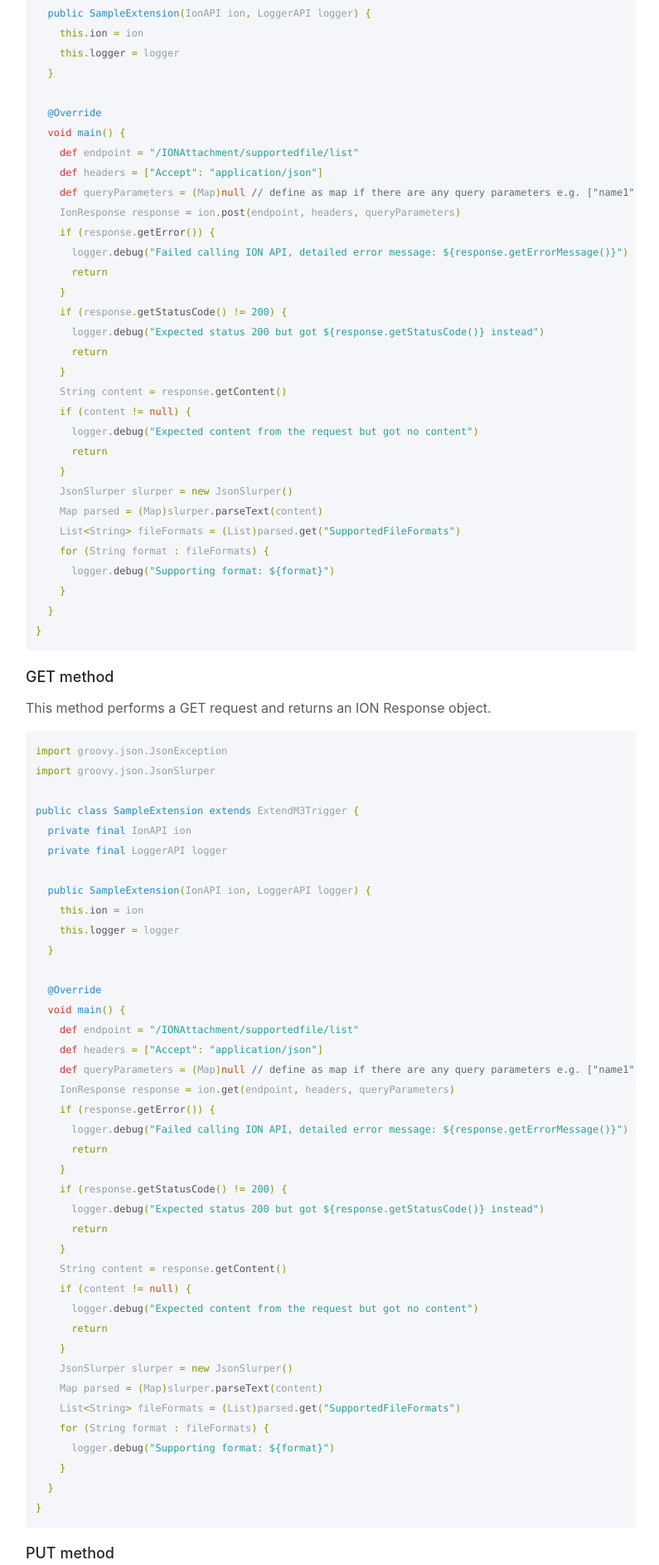
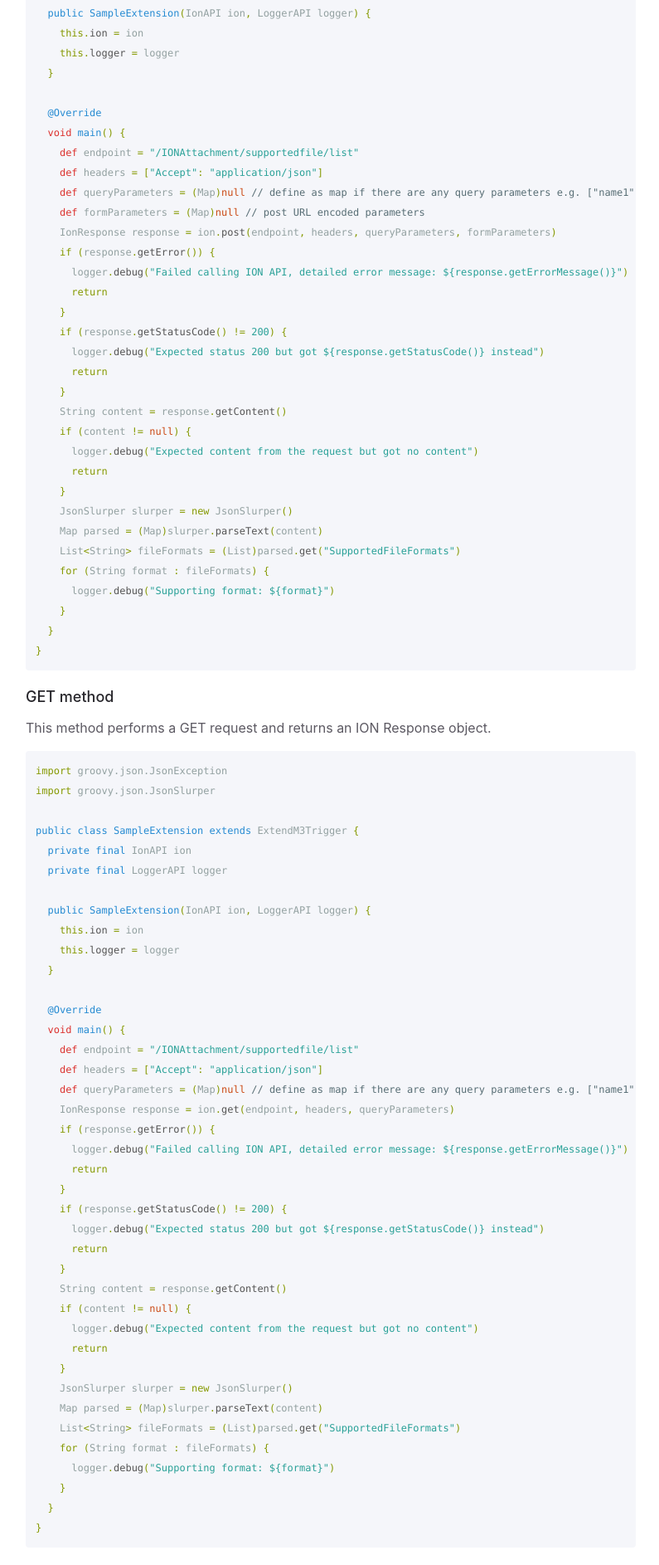
Before and after one commit to infor-cloud/xtendm3, a Jekyll site: the page built from docs/documentation/api-specification/ion-api.md, in a window 1280 px wide. Shown: the part 1070-2956 px from the top of the page at 83% size, without its empty margins (373-1168 px from the left). Built offline with Jekyll 4.4.1, drawn with Linux system fonts in a browser that asks for light colours; some of the changed text lies outside the part shown.

Commit message:
Edited method parameters(formParameter) for POST and PUT methods

```diff
--- a/docs/documentation/api-specification/ion-api.md
+++ b/docs/documentation/api-specification/ion-api.md
@@ -48,7 +48,8 @@ public class SampleExtension extends ExtendM3Trigger {
     def endpoint = "/IONAttachment/supportedfile/list"
     def headers = ["Accept": "application/json"]
     def queryParameters = (Map)null // define as map if there are any query parameters e.g. ["name1": "value1", "name2": "value2"]
-    IonResponse response = ion.post(endpoint, headers, queryParameters)
+    def formParameters = (Map)null // post URL encoded parameters
+    IonResponse response = ion.post(endpoint, headers, queryParameters, formParameters)
     if (response.getError()) {
       logger.debug("Failed calling ION API, detailed error message: ${response.getErrorMessage()}")
       return
@@ -136,7 +137,8 @@ public class SampleExtension extends ExtendM3Trigger {
     def endpoint = "/IONAttachment/supportedfile/list"
     def headers = ["Accept": "application/json"]
     def queryParameters = (Map)null // define as map if there are any query parameters e.g. ["name1": "value1", "name2": "value2"]
-    IonResponse response = ion.put(endpoint, headers, queryParameters)
+    def formParameters = (Map)null //
+    IonResponse response = ion.put(endpoint, headers, queryParameters, formParameters)
     if (response.getError()) {
       logger.debug("Failed calling ION API, detailed error message: ${response.getErrorMessage()}")
       return
```
